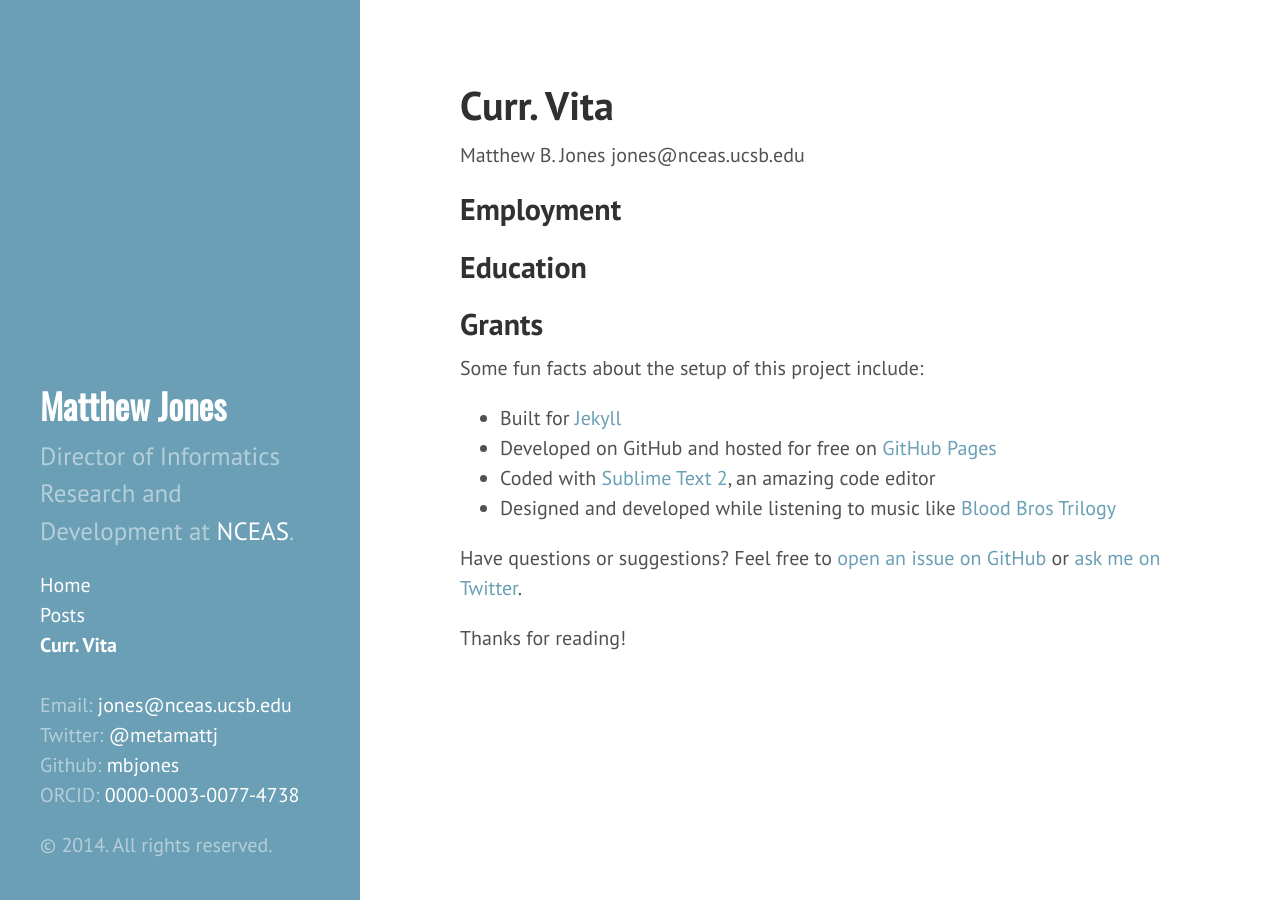
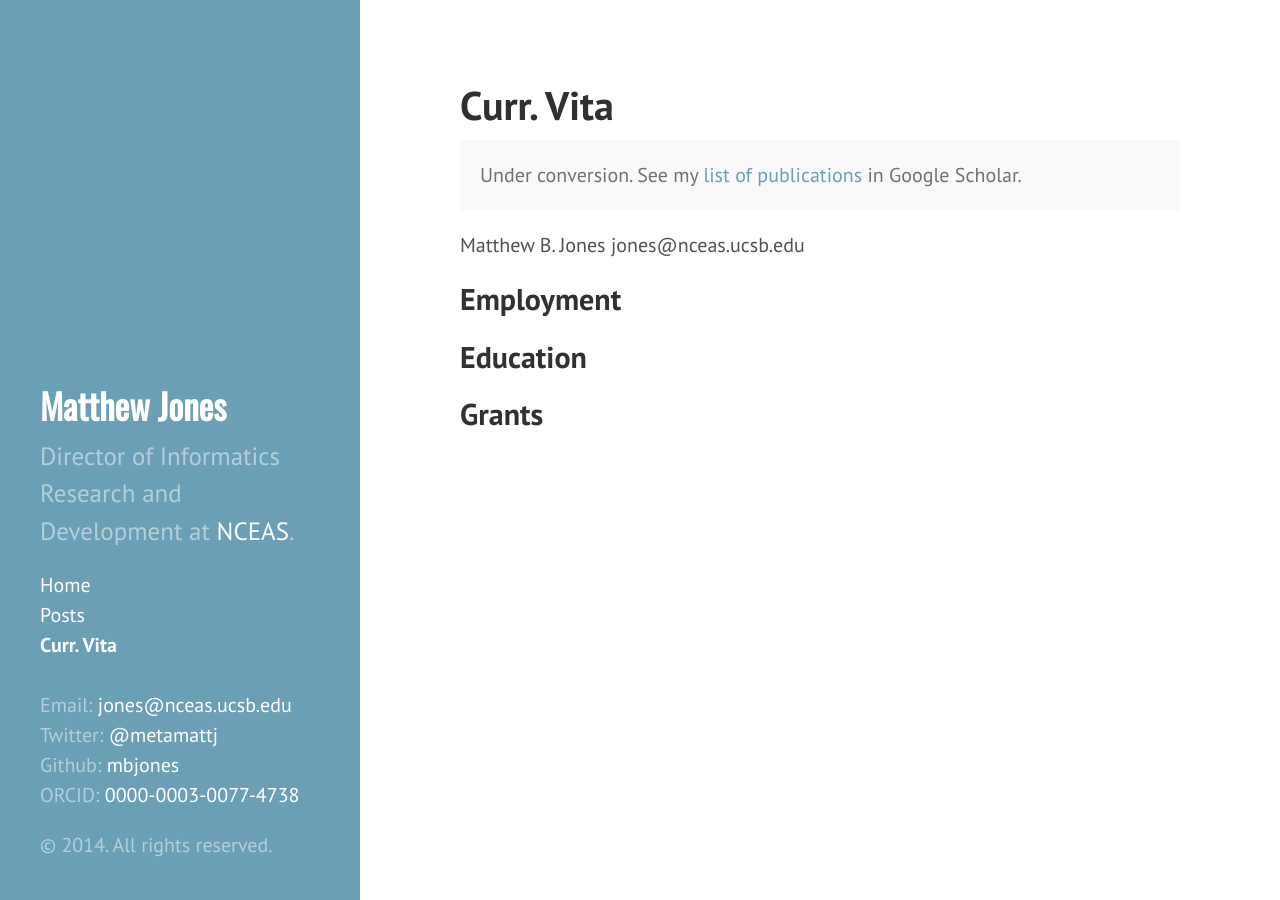
Before and after one commit to mbjones/mbjones.github.io, a Jekyll site: the page built from vita.md, in a window 1280 px wide. Built offline with Jekyll 4.4.1, drawn with Linux system fonts in a browser that asks for light colours; Markdown is read by kramdown in place of the engine named in the settings.

Commit message:
Removed template text from vita, and put in a link to Google Scholar for my pubs.

```diff
--- a/vita.md
+++ b/vita.md
@@ -2,6 +2,10 @@
 layout: page
 title: Curr. Vita
 ---
+
+<p class="message">
+  Under conversion.  See my <a href="http://scholar.google.com/citations?user=W0SpAvYAAAAJ">list of publications</a> in Google Scholar.
+</p>
 
 Matthew B. Jones
 jones@nceas.ucsb.edu
@@ -11,14 +15,3 @@ jones@nceas.ucsb.edu
 ## Education
 
 ## Grants
-
-Some fun facts about the setup of this project include:
-
-* Built for [Jekyll](http://jekyllrb.com)
-* Developed on GitHub and hosted for free on [GitHub Pages](https://pages.github.com)
-* Coded with [Sublime Text 2](http://sublimetext.org), an amazing code editor
-* Designed and developed while listening to music like [Blood Bros Trilogy](https://soundcloud.com/maddecent/sets/blood-bros-series)
-
-Have questions or suggestions? Feel free to [open an issue on GitHub](https://github.com/poole/issues/new) or [ask me on Twitter](https://twitter.com/mdo).
-
-Thanks for reading!
```
